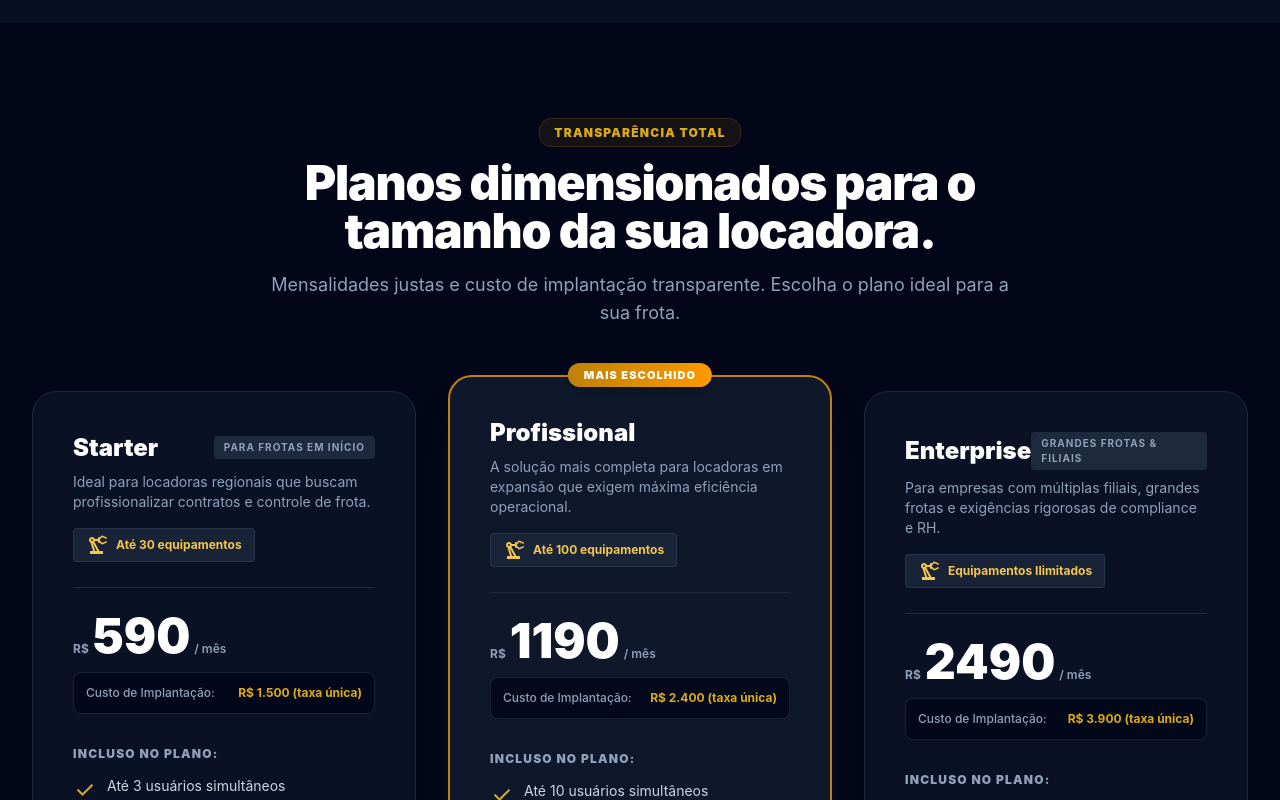
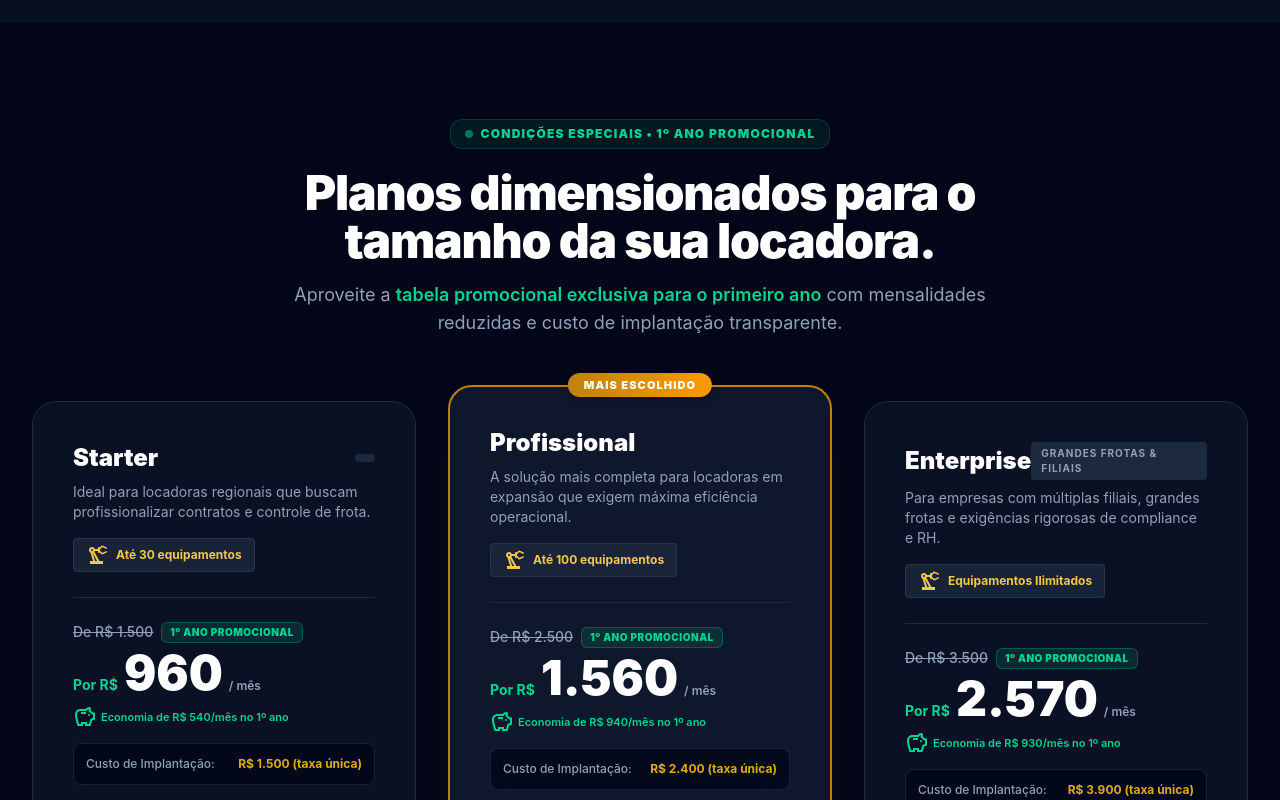
Before and after one commit to projetosc3con/RentDesk, a React (Vite) app: page / in a window 1280 px wide. Shown: the part 4460-5260 px from the top of the page. Built offline with nearby package versions, Linux system fonts and the light colour scheme; no server answers; what @react-pdf/renderer would draw is missing.

Commit message:
lp adjustments minor

```diff
--- a/src/pages/LandingPage.tsx
+++ b/src/pages/LandingPage.tsx
@@ -228,19 +228,22 @@ const PRICING_PLANS = [
   {
     id: 'starter',
     name: 'Starter',
-    badge: 'Para frotas em início',
+    badge: '',
     featured: false,
     fleetLimit: 'Até 30 equipamentos',
-    monthlyPrice: 590,
+    originalPrice: 1500,
+    monthlyPrice: 960,
     setupPrice: 1500,
     description: 'Ideal para locadoras regionais que buscam profissionalizar contratos e controle de frota.',
     features: [
-      'Até 3 usuários simultâneos',
+      'Até 10 usuários simultâneos',
       'Gestão completa de Contratos & Faturas',
       'Controle de Frota & Patrimônios',
-      'CRM & Gestão de Leads básica',
+      'Conciliação Bancária & Faturamento Inteligente',
+      'App PWA para técnicos e equipe de campo',
       'Ordens de Serviço de Manutenção',
       'Geração de Contratos em PDF',
+      'Importação de notas fiscais automaticamente',
       'Suporte via e-mail e ticket (horário comercial)'
     ]
   },
@@ -250,17 +253,17 @@ const PRICING_PLANS = [
     badge: 'Mais Escolhido',
     featured: true,
     fleetLimit: 'Até 100 equipamentos',
-    monthlyPrice: 1190,
+    originalPrice: 2500,
+    monthlyPrice: 1560,
     setupPrice: 2400,
     description: 'A solução mais completa para locadoras em expansão que exigem máxima eficiência operacional.',
     features: [
-      'Até 10 usuários simultâneos',
+      'Até 30 usuários simultâneos',
       'Todos os recursos do Starter',
       'CRM Avançado com Funil Kanban completo',
       'Módulo de Logística & Triagem de Pátio',
       'Estoque de Peças com baixa automática por OS',
       'Conciliação Bancária & Faturamento Inteligente',
-      'App PWA para técnicos e equipe de campo',
       'Exportação avançada em XLSX / BI',
       'Suporte prioritário via WhatsApp e Telefone'
     ]
@@ -271,7 +274,8 @@ const PRICING_PLANS = [
     badge: 'Grandes Frotas & Filiais',
     featured: false,
     fleetLimit: 'Equipamentos Ilimitados',
-    monthlyPrice: 2490,
+    originalPrice: 3500,
+    monthlyPrice: 2570,
     setupPrice: 3900,
     description: 'Para empresas com múltiplas filiais, grandes frotas e exigências rigorosas de compliance e RH.',
     features: [
@@ -281,7 +285,7 @@ const PRICING_PLANS = [
       'Controle de Integrações e Crachás de Obras',
       'Migração assistida de bancos de dados legados',
       'Consultor de implantação dedicado',
-      'SLA de 99.9% com suporte 24/7',
+      'Agente de IA para auxílio na gestão',
       'Treinamentos ilimitados para novas contratações'
     ]
   }
@@ -592,16 +596,14 @@ const LandingPage: React.FC = () => {
                   <button
                     key={mod.id}
                     onClick={() => setActiveModule(mod.id)}
-                    className={`flex items-center justify-between p-4 rounded-2xl border text-left transition-all duration-200 ${
-                      isActive
+                    className={`flex items-center justify-between p-4 rounded-2xl border text-left transition-all duration-200 ${isActive
                       ? 'bg-mustard-500/15 border-mustard-500/50 text-white shadow-lg shadow-mustard-500/10'
                       : 'bg-slate-900/80 border-slate-800 text-slate-400 hover:text-slate-200 hover:bg-slate-800/60'
                       }`}
                   >
                     <div className="flex items-center gap-3.5">
                       <div
-                        className={`w-10 h-10 rounded-xl flex items-center justify-center transition-colors ${
-                          isActive ? 'bg-mustard-500 text-white' : 'bg-slate-800 text-slate-400'
+                        className={`w-10 h-10 rounded-xl flex items-center justify-center transition-colors ${isActive ? 'bg-mustard-500 text-white' : 'bg-slate-800 text-slate-400'
                           }`}
                       >
                         <span className="material-symbols-outlined text-[22px]">{mod.icon}</span>
@@ -612,8 +614,7 @@ const LandingPage: React.FC = () => {
                       </div>
                     </div>
                     <span
-                      className={`material-symbols-outlined text-[20px] transition-transform ${
-                        isActive ? 'text-mustard-400 translate-x-1' : 'text-slate-600'
+                      className={`material-symbols-outlined text-[20px] transition-transform ${isActive ? 'text-mustard-400 translate-x-1' : 'text-slate-600'
                         }`}
                     >
                       chevron_right
@@ -783,14 +784,17 @@ const LandingPage: React.FC = () => {
       <section id="precos" className="relative z-10 py-24">
         <div className="max-w-7xl mx-auto px-4 sm:px-6 lg:px-8">
           <div className="text-center max-w-3xl mx-auto">
-            <span className="text-xs font-black uppercase tracking-widest text-mustard-400 bg-mustard-500/10 border border-mustard-500/20 px-3.5 py-1.5 rounded-full">
-              Transparência Total
+            <div className="inline-flex items-center gap-2 px-3.5 py-1.5 rounded-full bg-emerald-500/10 border border-emerald-500/20 mb-3">
+              <span className="w-2 h-2 rounded-full bg-emerald-400 animate-pulse" />
+              <span className="text-xs font-black uppercase tracking-widest text-emerald-400">
+                Condições Especiais • 1º Ano Promocional
               </span>
-            <h2 className="text-3xl sm:text-5xl font-black text-white tracking-tight mt-4">
+            </div>
+            <h2 className="text-3xl sm:text-5xl font-black text-white tracking-tight mt-2">
               Planos dimensionados para o tamanho da sua locadora.
             </h2>
             <p className="text-slate-400 text-base sm:text-lg mt-4">
-              Mensalidades justas e custo de implantação transparente. Escolha o plano ideal para a sua frota.
+              Aproveite a <strong className="text-emerald-400 font-semibold">tabela promocional exclusiva para o primeiro ano</strong> com mensalidades reduzidas e custo de implantação transparente.
             </p>
           </div>
 
@@ -798,8 +802,7 @@ const LandingPage: React.FC = () => {
             {PRICING_PLANS.map((plan) => (
               <div
                 key={plan.id}
-                className={`relative rounded-3xl p-8 sm:p-10 flex flex-col justify-between transition-all duration-300 ${
-                  plan.featured
+                className={`relative rounded-3xl p-8 sm:p-10 flex flex-col justify-between transition-all duration-300 ${plan.featured
                   ? 'bg-gradient-to-b from-slate-900 via-slate-900 to-slate-950 border-2 border-mustard-500 shadow-2xl shadow-mustard-500/10 lg:-translate-y-4'
                   : 'bg-slate-900/70 border border-slate-800'
                   }`}
@@ -830,15 +833,34 @@ const LandingPage: React.FC = () => {
 
                   {/* Prices breakdown */}
                   <div className="mt-6 pt-6 border-t border-slate-800">
-                    <div className="flex items-baseline gap-1">
-                      <span className="text-xs text-slate-400 font-bold">R$</span>
-                      <span className="text-4xl sm:text-5xl font-black text-white">{plan.monthlyPrice}</span>
+                    {/* Original Price / Promo Tag */}
+                    <div className="flex items-center gap-2 mb-1.5 flex-wrap">
+                      <span className="text-xs sm:text-sm text-slate-400 line-through font-medium">
+                        De R$ {plan.originalPrice.toLocaleString('pt-BR')}
+                      </span>
+                      <span className="px-2 py-0.5 rounded-md text-[10px] font-black uppercase tracking-wider bg-emerald-500/15 text-emerald-400 border border-emerald-500/30">
+                        1º Ano Promocional
+                      </span>
+                    </div>
+
+                    <div className="flex items-baseline gap-1.5">
+                      <span className="text-sm text-emerald-400 font-bold">Por R$</span>
+                      <span className="text-4xl sm:text-5xl font-black text-white">
+                        {plan.monthlyPrice.toLocaleString('pt-BR')}
+                      </span>
                       <span className="text-xs text-slate-400 font-semibold">/ mês</span>
                     </div>
 
-                    <div className="mt-3 p-3 rounded-xl bg-slate-950/80 border border-slate-800/80 flex items-center justify-between">
+                    <p className="text-[11px] text-emerald-400 font-semibold mt-2 flex items-center gap-1">
+                      <span className="material-symbols-outlined text-[15px] shrink-0">savings</span>
+                      Economia de R$ {(plan.originalPrice - plan.monthlyPrice).toLocaleString('pt-BR')}/mês no 1º ano
+                    </p>
+
+                    <div className="mt-3.5 p-3 rounded-xl bg-slate-950/80 border border-slate-800/80 flex items-center justify-between">
                       <span className="text-xs text-slate-400 font-medium">Custo de Implantação:</span>
-                      <span className="text-xs font-bold text-mustard-400">R$ {plan.setupPrice.toLocaleString('pt-BR')} (taxa única)</span>
+                      <span className="text-xs font-bold text-mustard-400">
+                        R$ {plan.setupPrice.toLocaleString('pt-BR')} (taxa única)
+                      </span>
                     </div>
                   </div>
 
@@ -859,8 +881,7 @@ const LandingPage: React.FC = () => {
                 <div className="mt-10">
                   <a
                     href="#contato"
-                    className={`w-full py-4 rounded-2xl font-bold text-xs sm:text-sm uppercase tracking-wider flex items-center justify-center gap-2 transition-all ${
-                      plan.featured
+                    className={`w-full py-4 rounded-2xl font-bold text-xs sm:text-sm uppercase tracking-wider flex items-center justify-center gap-2 transition-all ${plan.featured
                       ? 'bg-mustard-500 text-white hover:bg-mustard-600 shadow-xl shadow-mustard-500/25 active:scale-95'
                       : 'bg-slate-800 text-white hover:bg-slate-700 active:scale-95'
                       }`}
@@ -904,8 +925,7 @@ const LandingPage: React.FC = () => {
                   >
                     <span className="text-base sm:text-lg font-bold text-white">{faq.q}</span>
                     <span
-                      className={`material-symbols-outlined text-mustard-400 transition-transform duration-200 ${
-                        isOpen ? 'rotate-180' : ''
+                      className={`material-symbols-outlined text-mustard-400 transition-transform duration-200 ${isOpen ? 'rotate-180' : ''
                         }`}
                     >
                       expand_more
```
Lines whose indentation alone changed are shown as unchanged.
